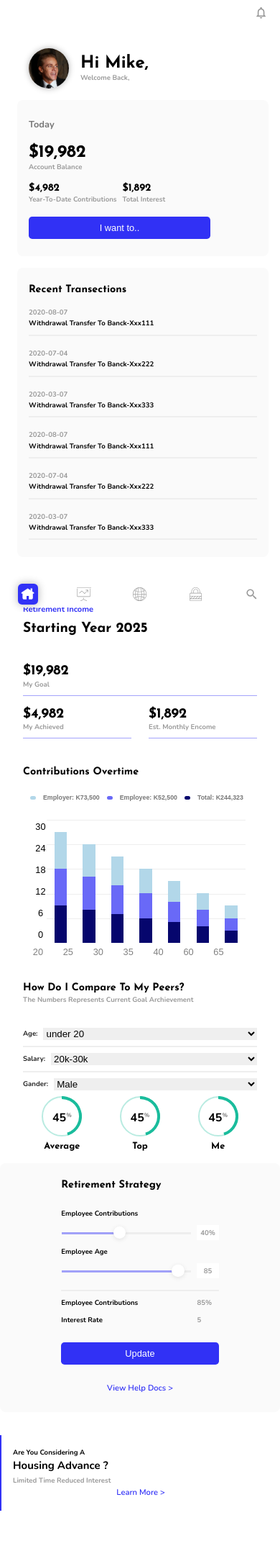
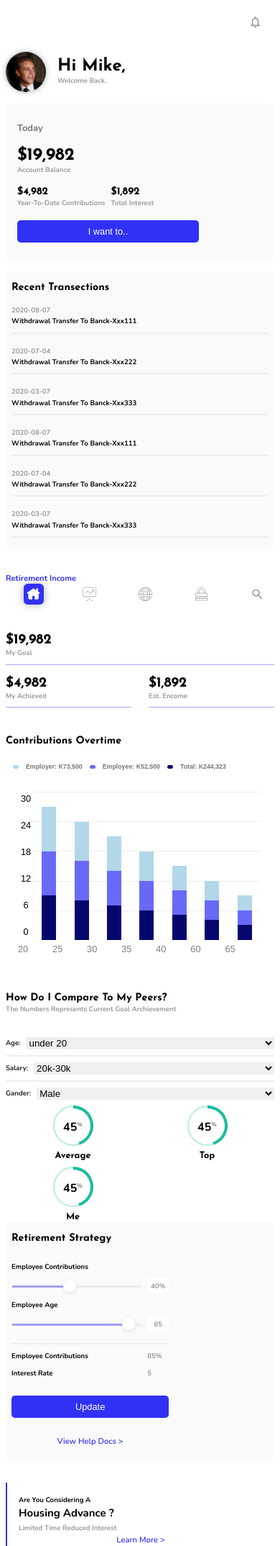
Before and after one commit to Er-Rahul-Tiwari/newDashboard, a PHP site: page / in a window 390 px wide. Shown: the top 2148 px of the page at 72% size. Before the commit the page ends 2099 px from the top, so only its background shows below. Run offline with PHP 8.4, Linux system fonts and the light colour scheme.

Commit message:
--- Auto-Git Commit ---

```diff
--- a/css/style.css
+++ b/css/style.css
@@ -91,7 +91,9 @@
   @media only screen and (max-width: 37.5em) {
     .container {
       grid-template-rows: repeat(6, min-content);
-      grid-template-columns: [full-start] minmax(6rem, 1fr) [center-start] repeat(8, [col-start] minmax(min-content, 14rem) [col-end]) [center-end] minmax(6rem, 1fr) [full-end]; } }
+      grid-template-columns: [full-start] minmax(6rem, 1fr) [center-start] repeat(8, [col-start] minmax(min-content, 14rem) [col-end]) [center-end] minmax(6rem, 1fr) [full-end];
+      grid-gap: 1rem;
+      padding: 1rem; } }
 
 .barline > span {
   position: relative;
@@ -188,7 +190,7 @@
   position: absolute;
   right: 0.4em;
   text-align: center;
-  top: .6rem; }
+  top: 0.6rem; }
 
 .pie-wrapper .label .smaller {
   color: bolder;
@@ -286,13 +288,13 @@
 .legendKey {
   display: inline-block;
   width: 1rem;
-  height: .6rem;
-  border-radius: .4rem;
+  height: 0.6rem;
+  border-radius: 0.4rem;
   margin: 0 10px;
-  -webkit-border-radius: .4rem;
-  -moz-border-radius: .4rem;
-  -ms-border-radius: .4rem;
-  -o-border-radius: .4rem; }
+  -webkit-border-radius: 0.4rem;
+  -moz-border-radius: 0.4rem;
+  -ms-border-radius: 0.4rem;
+  -o-border-radius: 0.4rem; }
 
 span {
   font-size: 1.1rem;
@@ -357,7 +359,7 @@
   display: flex;
   flex-direction: row;
   justify-content: center;
-  padding: .4rem 0; }
+  padding: 0.4rem 0; }
 
 .xAxisLabel {
   flex-wrap: wrap;
@@ -461,23 +463,24 @@
   grid-column: full-start/ col-end 2;
   display: grid;
   grid-row-gap: 2rem;
-  padding: 4rem 2rem 4rem 3rem; }
-  @media only screen and (max-width: 37.5em) {
+  padding: 3rem 2rem; }
+  @media only screen and (max-width: 62.5em) {
     .profiles {
       grid-column: full-start / full-end;
       background-color: #fff;
-      justify-items: center; } }
+      justify-items: center;
+      padding: 2rem 0; } }
 
 .profile__story {
   display: grid;
   grid-template-columns: min-content 1fr;
   grid-gap: 2rem;
-  padding: 0 2rem;
   align-items: center;
   justify-content: center; }
   @media only screen and (max-width: 37.5em) {
     .profile__story {
-      width: 100%; } }
+      width: 100%;
+      padding: 0; } }
 
 .profile__img {
   height: 7rem;
@@ -519,6 +522,9 @@
   grid-gap: 2rem;
   text-transform: capitalize;
   width: 100%; }
+  @media only screen and (max-width: 37.5em) {
+    .profile__transection {
+      padding: 2rem 1rem; } }
 
 .profile__withdrawal {
   font-size: 1.2rem;
@@ -528,9 +534,10 @@
 .homes {
   grid-column: col-start 3 / col-end 6;
   padding: 4rem; }
-  @media only screen and (max-width: 37.5em) {
+  @media only screen and (max-width: 62.5em) {
     .homes {
-      grid-column: full-start / full-end; } }
+      grid-column: full-start / full-end;
+      padding: 1rem 0; } }
 
 .home__subHeading {
   font-weight: 700;
@@ -593,7 +600,8 @@
   align-items: center; }
   @media only screen and (max-width: 37.5em) {
     .home__graph-2 {
-      grid-template-columns: 1fr; } }
+      grid-template-columns: 1fr;
+      padding-bottom: 7rem; } }
 
 .home__graph-3 {
   display: grid;
@@ -613,6 +621,9 @@
 .home__circle-box {
   display: grid;
   grid-template-columns: repeat(3, 1fr); }
+  @media only screen and (max-width: 25em) {
+    .home__circle-box {
+      grid-template-columns: repeat(2, 1fr); } }
 
 .home__circle {
   display: grid;
@@ -621,7 +632,7 @@
 
 .sidebars {
   grid-column: col-end 6 / full-end; }
-  @media only screen and (max-width: 37.5em) {
+  @media only screen and (max-width: 62.5em) {
     .sidebars {
       grid-column: full-start / full-end; } }
 
@@ -629,11 +640,13 @@
   display: grid;
   grid-row-gap: 3rem;
   align-items: center;
-  justify-content: center;
+  justify-content: start;
   margin: 4rem 0;
   padding: 3rem;
-  background-color: red;
   background-color: #fafafa; }
+  @media only screen and (max-width: 37.5em) {
+    .sidebar {
+      padding: 2rem 1rem; } }
   .sidebar__employee {
     display: grid;
     grid-row-gap: 1rem; }
--- a/index.html
+++ b/index.html
@@ -9,7 +9,7 @@
         href="https://fonts.googleapis.com/css?family=Josefin+Sans:300,400,400i,500,600,700|Nunito:300,300i,500,600,700"
         rel="stylesheet">
     <link rel="stylesheet" href="css/style.css">
-  <!-- <link rel="stylesheet" href="main.css"> -->
+    <!-- <link rel="stylesheet" href="main.css"> -->
     <link rel="shortcut icon" type="image/png" href="img/favicon.png">
 
     <title>RapidQuest &mdash; your Dashboard, your data</title>
@@ -171,7 +171,7 @@
                 </div>
                 <div class='home__interest'>
                     <h2 class='heading-2'>$1,892</h2>
-                    <p class='para'>Est. Monthly Encome</p>
+                    <p class='para'>Est. Encome</p>
                     <div class='home__underline'></div>
                 </div>
             </div>
@@ -355,7 +355,9 @@
     </div>
 
 
-    <script src="https://code.jquery.com/jquery-1.12.4.min.js" integrity="sha384-nvAa0+6Qg9clwYCGGPpDQLVpLNn0fRaROjHqs13t4Ggj3Ez50XnGQqc/r8MhnRDZ" crossorigin="anonymous"></script>
+    <script src="https://code.jquery.com/jquery-1.12.4.min.js"
+        integrity="sha384-nvAa0+6Qg9clwYCGGPpDQLVpLNn0fRaROjHqs13t4Ggj3Ez50XnGQqc/r8MhnRDZ"
+        crossorigin="anonymous"></script>
     <script src="bar-chart.js"></script>
 </body>
 
--- a/sass/_base.scss
+++ b/sass/_base.scss
@@ -31,6 +31,7 @@
         grid-template-columns:
             [full-start] minmax(6rem, 1fr) [center-start]
             repeat(8, [col-start] minmax(min-content, 14rem) [col-end]) [center-end] minmax(6rem, 1fr) [full-end];
-        // grid-gap: 1rem;
+        grid-gap: 1rem;
+        padding: 1rem;
     }
 }
--- a/sass/_graphChart.scss
+++ b/sass/_graphChart.scss
@@ -23,17 +23,16 @@
 .legendKey {
   display: inline-block;
   width: 1rem;
-    height: .6rem;
-    border-radius: .4rem;
+  height: 0.6rem;
+  border-radius: 0.4rem;
   margin: 0 10px;
-    -webkit-border-radius: .4rem;
-    -moz-border-radius: .4rem;
-    -ms-border-radius: .4rem;
-    -o-border-radius: .4rem;
-
+  -webkit-border-radius: 0.4rem;
+  -moz-border-radius: 0.4rem;
+  -ms-border-radius: 0.4rem;
+  -o-border-radius: 0.4rem;
 }
 
-  span{
+span {
   font-size: 1.1rem;
   font-weight: 700;
   color: #777;
@@ -70,10 +69,10 @@
   // border-left: 1px dotted #eee;
   background: repeating-linear-gradient(to bottom, #eee 0, #eee 1px, transparent 1px, transparent 20%);
 }
-  .barValue{
+.barValue {
   display: none !important;
 }
-  #testDiv{
+#testDiv {
   height: 40% !important;
 }
 .bar {
@@ -106,7 +105,7 @@
   display: flex;
   flex-direction: row;
   justify-content: center;
-    padding: .4rem 0;
+  padding: 0.4rem 0;
 }
 
 .xAxisLabel {
--- a/sass/_home.scss
+++ b/sass/_home.scss
@@ -1,8 +1,9 @@
 .homes {
     grid-column: col-start 3 / col-end 6;
     padding: 4rem;
-    @media only screen and (max-width: $bp-small) {
+    @media only screen and (max-width: $bp-large) {
         grid-column: full-start / full-end;
+        padding: 1rem 0;
     }
 }
 
@@ -68,37 +69,43 @@
     }
     &__graph-2 {
         display: grid;
-        grid-template-columns: repeat(2,1fr);
+        grid-template-columns: repeat(2, 1fr);
         grid-column-gap: 3rem;
         align-items: center;
         // justify-items: center;
 
-        @media only screen and (max-width: $bp-small){
+        @media only screen and (max-width: $bp-small) {
             grid-template-columns: 1fr;
+            padding-bottom: 7rem;
+        }
+        @media only screen and (max-width: $bp-smallest) {
         }
     }
-    &__graph-3{
+    &__graph-3 {
         display: grid;
-        grid-template-columns: min-content 1fr ;
+        grid-template-columns: min-content 1fr;
         grid-column-gap: 1rem;
     }
     &__select {
         display: grid;
         grid-template-columns: 1fr;
         align-items: center;
-
     }
-    &__option{
+    &__option {
         border: none;
-        &:hover{
+        &:hover {
             cursor: pointer;
         }
     }
     &__circle-box {
         display: grid;
         grid-template-columns: repeat(3, 1fr);
+
+        @media only screen and (max-width: $bp-smallest) {
+            grid-template-columns: repeat(2, 1fr);
+        }
     }
-    &__circle{
+    &__circle {
         display: grid;
         align-items: center;
         justify-items: center;
--- a/sass/_profile.scss
+++ b/sass/_profile.scss
@@ -4,12 +4,13 @@
 
     display: grid;
     grid-row-gap: 2rem;
-    padding: 4rem 2rem 4rem 3rem;
+    padding: 3rem 2rem;
 
-    @media only screen and (max-width: $bp-small) {
+    @media only screen and (max-width: $bp-large) {
         grid-column: full-start / full-end;
         background-color: $color-white;
         justify-items: center;
+        padding: 2rem 0;
     }
 }
 
@@ -18,15 +19,15 @@
         display: grid;
         grid-template-columns: min-content 1fr;
         grid-gap: 2rem;
-        padding: 0 2rem;
 
         align-items: center;
         justify-content: center;
 
         @media only screen and (max-width: $bp-small) {
             width: 100%;
+            padding: 0;
         }
-        }
+    }
     &__img {
         height: 7rem;
         width: 7rem;
@@ -70,6 +71,10 @@
         text-transform: capitalize;
         @extend %border__radius-1;
         width: 100%;
+
+        @media only screen and (max-width: $bp-small) {
+            padding: 2rem 1rem;
+        }
     }
     &__withdrawal {
         font-size: $font-12;
--- a/sass/_progressBar.scss
+++ b/sass/_progressBar.scss
@@ -99,7 +99,7 @@
     position: absolute;
     right: 0.4em;
     text-align: center;
-    top: .6rem;
+    top: 0.6rem;
 }
 .pie-wrapper .label .smaller {
     color: bolder;
--- a/sass/_sidebar.scss
+++ b/sass/_sidebar.scss
@@ -1,6 +1,6 @@
 .sidebars {
     grid-column: col-end 6 / full-end;
-    @media only screen and (max-width: $bp-small) {
+    @media only screen and (max-width: $bp-large) {
         grid-column: full-start / full-end;
     }
 }
@@ -8,12 +8,15 @@
     display: grid;
     grid-row-gap: 3rem;
     align-items: center;
-    justify-content: center;
+    justify-content: start;
     margin: 4rem 0;
     padding: 3rem;
-    background-color: red;
+    // background-color: red;
     @extend %border__radius-1;
     background-color: $color-fa;
+    @media only screen and (max-width: $bp-small) {
+        padding: 2rem 1rem;
+    }
     &__employee {
         display: grid;
         grid-row-gap: 1rem;
@@ -25,7 +28,7 @@
         align-items: center;
         grid-auto-flow: column;
     }
-    &__grid-2{
+    &__grid-2 {
         display: grid;
         grid-template-columns: 2fr 1fr;
         grid-column-gap: 1rem;
@@ -39,7 +42,7 @@
         padding: 0.4rem 0.6rem;
         background-color: $color-white;
     }
-    &__baze{
+    &__baze {
         border-left: 2px solid $color-blue-light;
         padding: 2rem;
         margin-bottom: 8rem;
--- a/sass/_typography.scss
+++ b/sass/_typography.scss
@@ -72,6 +72,7 @@
 $bp-large: 62.5em;
 $bp-medium: 50em;
 $bp-small: 37.5em;
+$bp-smallest: 25em;
 
 // HEADING
 %heading {
```
Also changed, not shown: sass/_button.scss (+6 -6 lines), sass/_navbar.scss (+4 -4 lines). Lines whose indentation alone changed are shown as unchanged.
